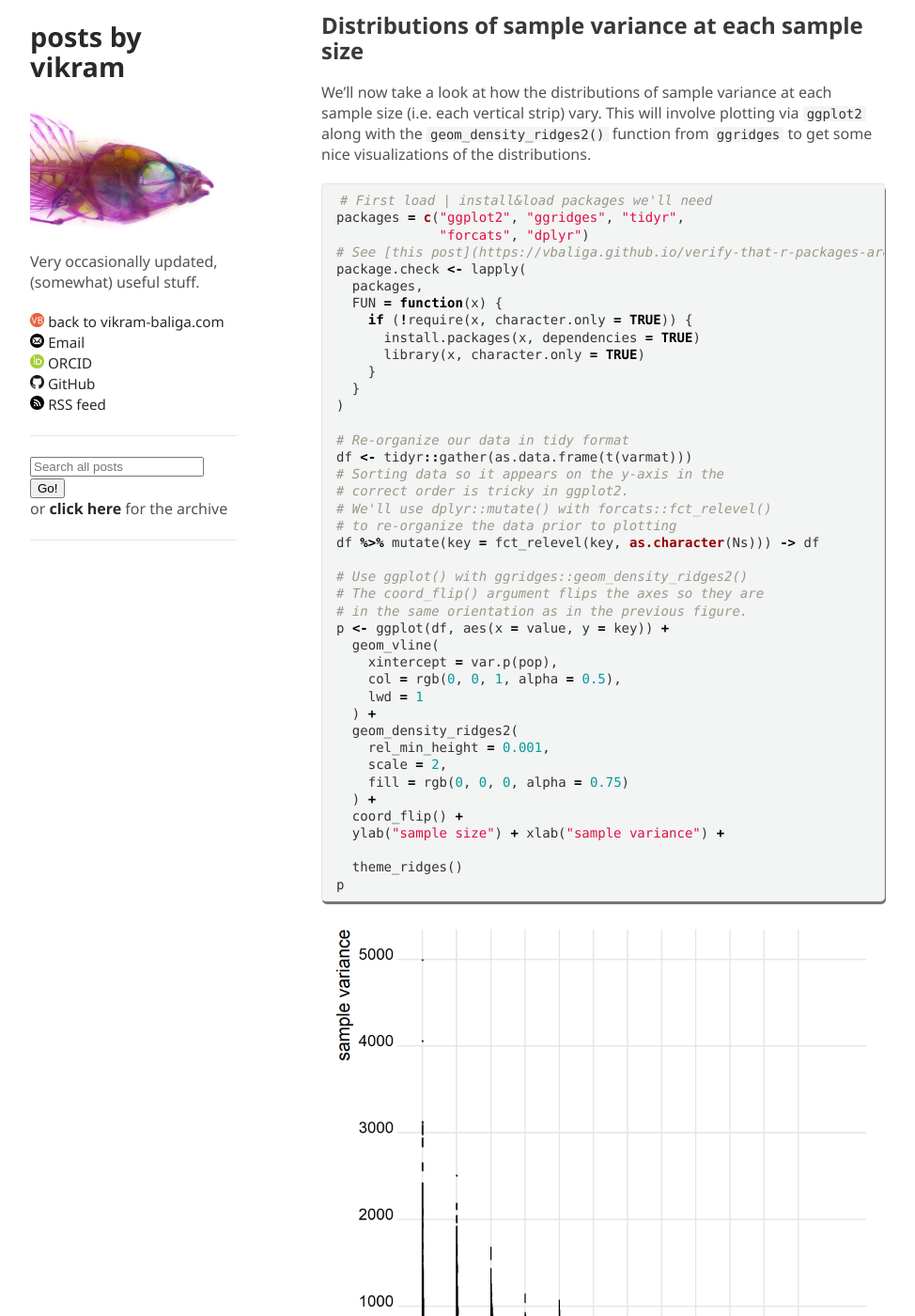
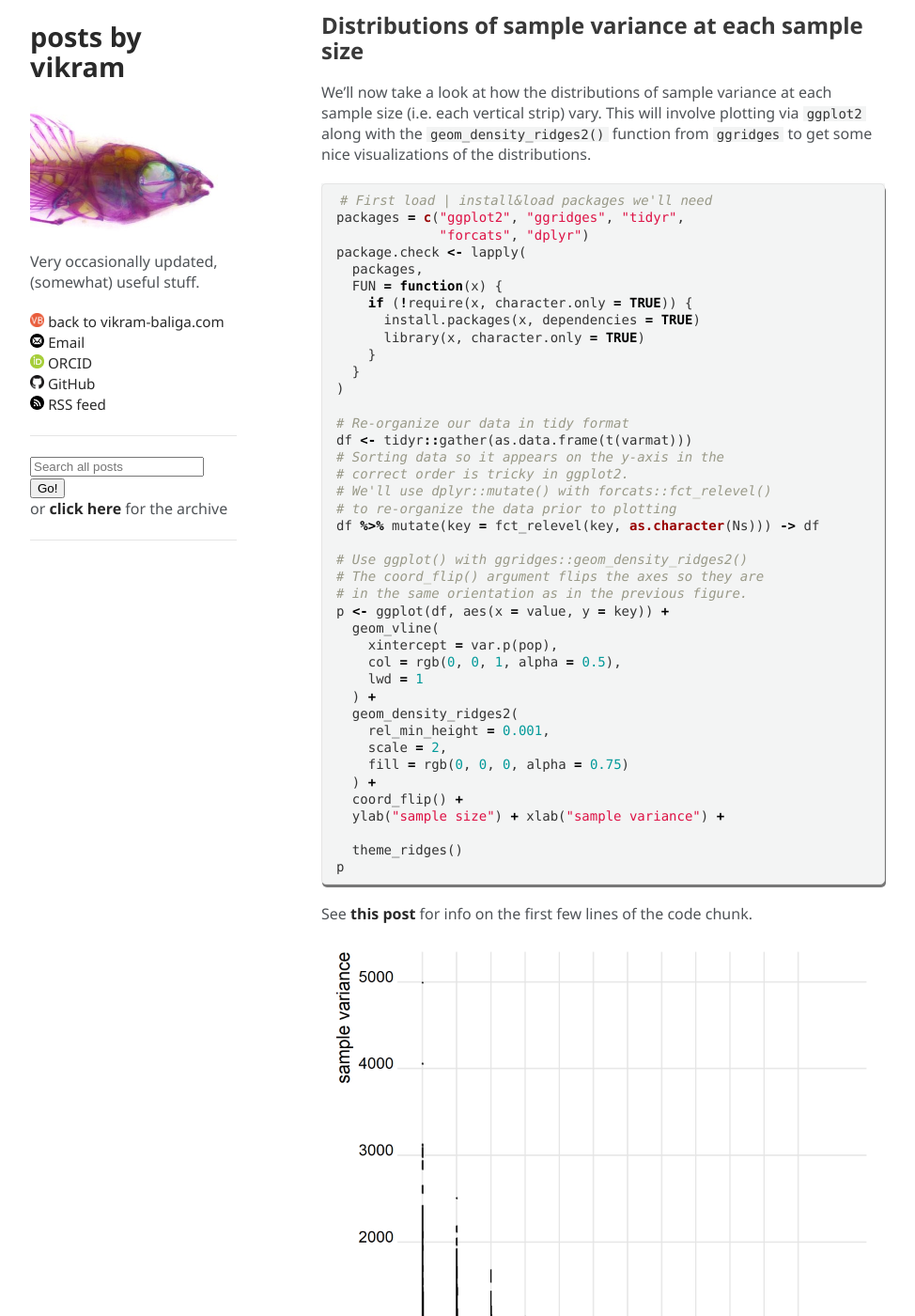
Before and after one commit to vbaliga/vbaliga.github.io, a Jekyll site: the page built from _posts/2019-05-12-sample-variance-distributions-ggridges.md, in a window 1280 px wide and 1400 px high, scrolled down 3376 px. Shown: the whole window at 94% size, without its empty margins (153-1127 px from the left). Built offline with Jekyll 4.4.1, drawn with Linux system fonts in a browser that asks for light colours; a script that is not in the unit is left out.

Commit message:
Update 2019-05-12-sample-variance-distributions-ggridges.md

````diff
--- a/_posts/2019-05-12-sample-variance-distributions-ggridges.md
+++ b/_posts/2019-05-12-sample-variance-distributions-ggridges.md
@@ -106,7 +106,6 @@ We’ll now take a look at how the distributions of sample variance at each samp
 # First load | install&load packages we'll need
 packages = c("ggplot2", "ggridges", "tidyr",
              "forcats", "dplyr")
-# See [this post](https://vbaliga.github.io/verify-that-r-packages-are-installed-and-loaded/) for info on this code chunk
 package.check <- lapply(
   packages,
   FUN = function(x) {
@@ -145,6 +144,7 @@ p <- ggplot(df, aes(x = value, y = key)) +
   theme_ridges()
 p
 ```
+See [this post](https://vbaliga.github.io/verify-that-r-packages-are-installed-and-loaded/) for info on the first few lines of the code chunk.
 
 ![](https://github.com/vbaliga/vbaliga.github.io/raw/master/images/2019-05-12/sample_variance_distributions_ggridges.png)<!-- -->
 
````
